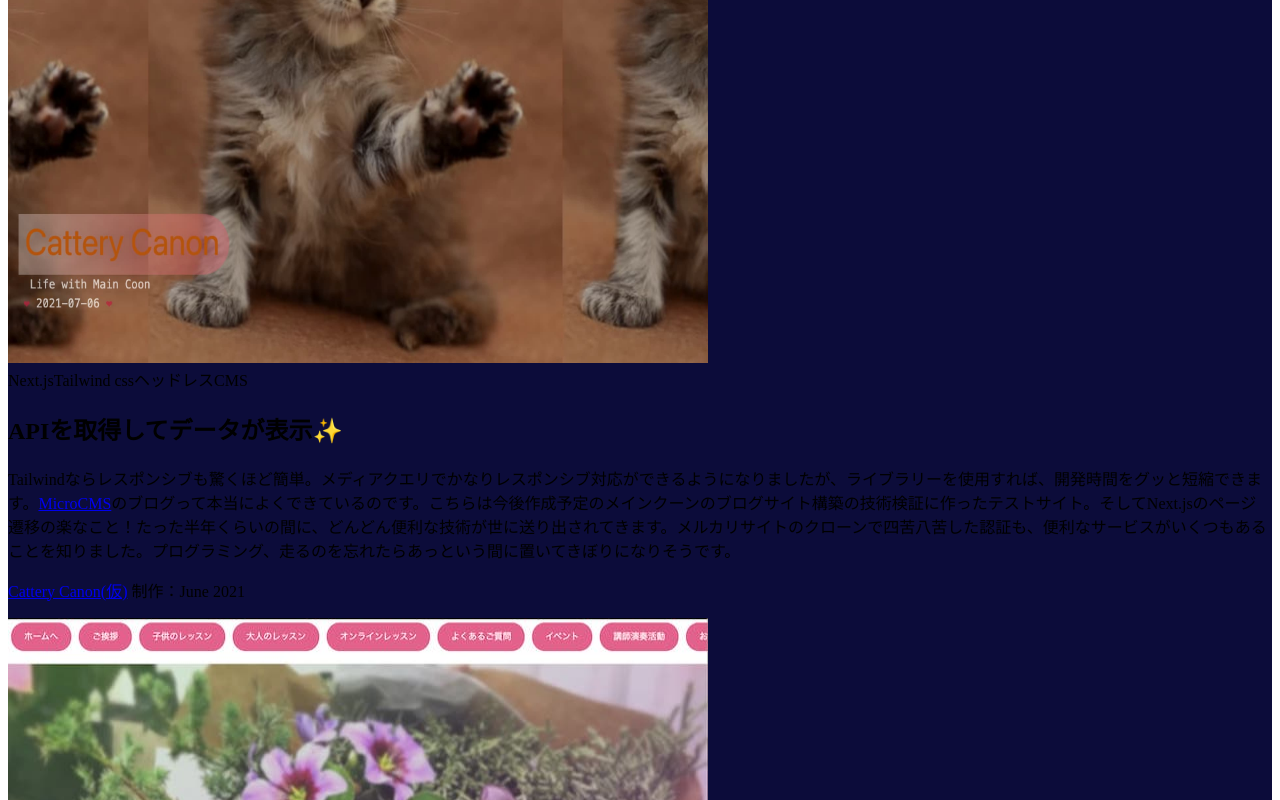
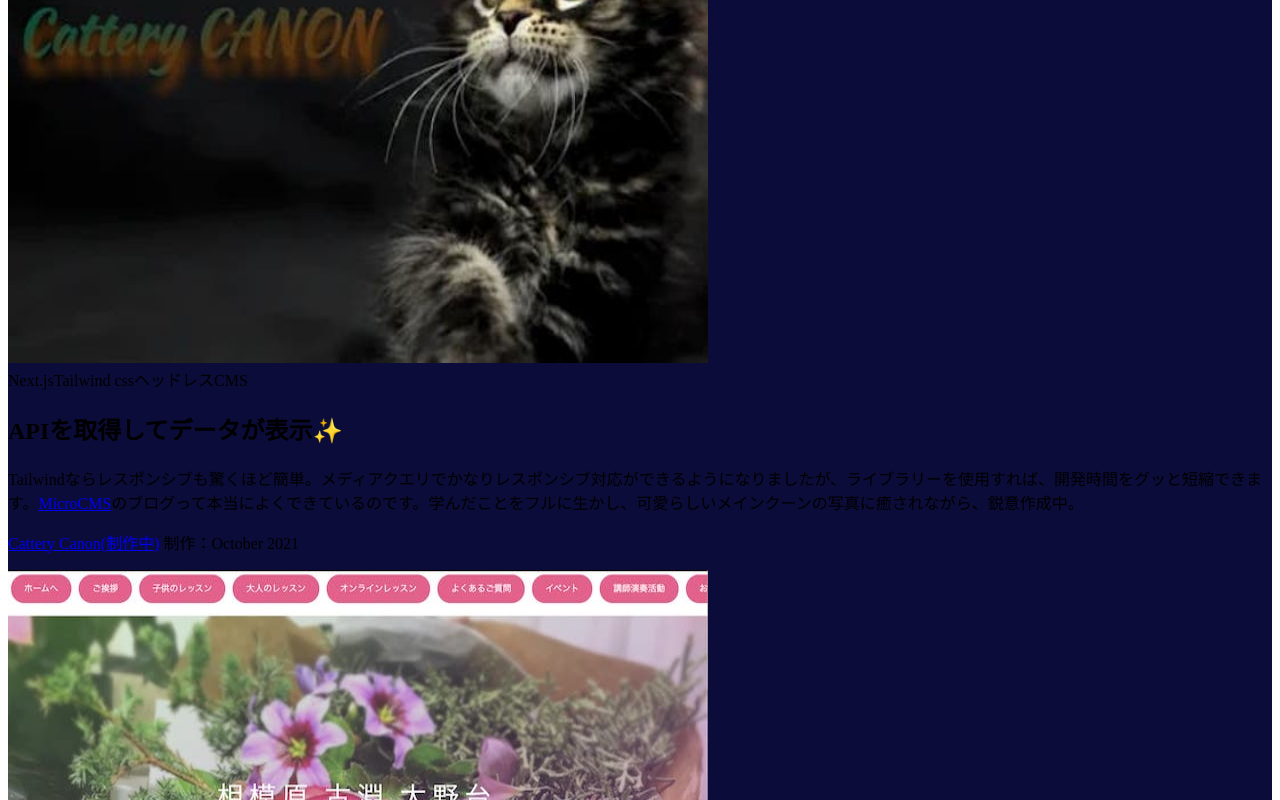
Before and after one commit to yoko-at-home/yoko-2021, a Next.js app: page /websites in a window 1280 px wide. Shown: the part 1289-2089 px from the top of the page. Built offline with nearby package versions, Linux system fonts and the light colour scheme.

Commit message:
cattery canon情報を盛り込む

```diff
--- a/src/pages/websites.js
+++ b/src/pages/websites.js
@@ -8,7 +8,10 @@ import { Layout } from "../components/Layout";
 const websites = () => {
   return (
     <Layout>
-      <BannerLanding title='Webサイト' description='現在、webサイトの制作はご紹介のあった方のみ制作させていただいております' />
+      <BannerLanding
+        title='Webサイト'
+        description='現在、webサイトの制作はご紹介のあった方のみ制作させていただいております'
+      />
       {/* <!-- Section 1 --> */}
       <section id='top'>
         <div className='py-6 sm:py-8 md:py-12 px-5 mx-auto space-y-5 sm:space-y-8 md:space-y-16 w-full max-w-7xl'>
@@ -57,7 +60,7 @@ const websites = () => {
           <div className='grid grid-cols-12 gap-x-8 gap-y-16 sm:px-5 pb-10'>
             <div className='flex flex-col col-span-12 sm:col-span-6 xl:col-span-4 items-start space-y-3'>
               <a
-                href='https://catterycanon.vercel.app/'
+                href='https://cattery-canon.vercel.app/'
                 target='_blank'
                 rel='noopener noreferrer'
                 className='block'
@@ -67,7 +70,7 @@ const websites = () => {
                   height={500}
                   alt='Cattery Cannon(仮)'
                   className='object-cover overflow-hidden mb-2 w-full max-h-56 rounded-lg'
-                  src='/pic_microcms.jpg'
+                  src='/pic-microcms.jpg'
                 />
               </a>
               <div className='flex flex-row'>
@@ -87,18 +90,18 @@ const websites = () => {
               >
                 Tailwindならレスポンシブも驚くほど簡単。メディアクエリでかなりレスポンシブ対応ができるようになりましたが、ライブラリーを使用すれば、開発時間をグッと短縮できます。
                 <a href='https://microcms.io/'>MicroCMS</a>
-                のブログって本当によくできているのです。こちらは今後作成予定のメインクーンのブログサイト構築の技術検証に作ったテストサイト。そしてNext.jsのページ遷移の楽なこと！たった半年くらいの間に、どんどん便利な技術が世に送り出されてきます。メルカリサイトのクローンで四苦八苦した認証も、便利なサービスがいくつもあることを知りました。プログラミング、走るのを忘れたらあっという間に置いてきぼりになりそうです。
+                のブログって本当によくできているのです。学んだことをフルに生かし、可愛らしいメインクーンの写真に癒されながら、鋭意作成中。
               </p>
               <p className='pt-2 text-xs font-medium'>
                 <a
-                  href='https://catterycanon.vercel.app/'
+                  href='https://cattery-canon.vercel.app/'
                   target='_blank'
                   rel='noopener noreferrer'
                   className='mr-1 underline'
                 >
-                  Cattery Canon(仮)
+                  Cattery Canon(制作中)
                 </a>{" "}
-                制作：<span className='mx-1'>June 2021</span>
+                制作：<span className='mx-1'>October 2021</span>
               </p>
             </div>
 
```
Also changed, not shown: public/pic-microcms.jpg (added).
